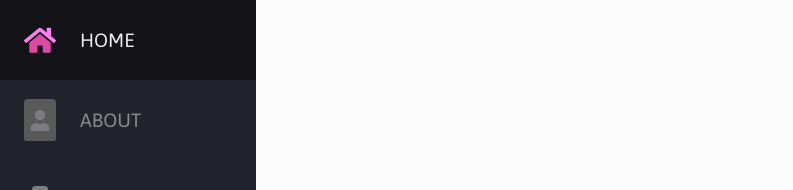
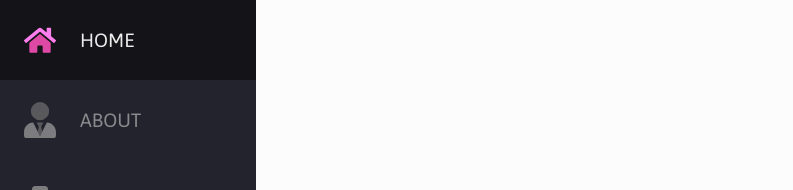
Before and after one commit to danielrs95/personalWeb, a React (Create React App) app: page / in a window 1280 px wide. Shown: the top 190 px of the page, without its empty margins (0-793 px from the left). Built offline with nearby package versions, Linux system fonts and the light colour scheme.

Commit message:
Agrega los iconos dualtone a la barra lateral

```diff
--- a/src/components/LateralHeader.js
+++ b/src/components/LateralHeader.js
@@ -68,21 +68,21 @@ const LateralHeader = () => {
               aria-hidden='true'
               focusable='false'
               data-prefix='fad'
-              data-icon='portrait'
+              data-icon='user-tie'
               role='img'
               xmlns='http://www.w3.org/2000/svg'
-              viewBox='0 0 384 512'
-              class='svg-inline--fa fa-portrait fa-w-12 fa-2x'
+              viewBox='0 0 448 512'
+              class='svg-inline--fa fa-user-tie fa-w-14 fa-2x'
             >
               <g class='fa-group'>
                 <path
                   fill='currentColor'
-                  d='M336 0H48A48 48 0 0 0 0 48v416a48 48 0 0 0 48 48h288a48 48 0 0 0 48-48V48a48 48 0 0 0-48-48zM192 128a64 64 0 1 1-64 64 64.06 64.06 0 0 1 64-64zm112 236.8c0 10.6-10 19.2-22.4 19.2H102.4C90 384 80 375.4 80 364.8v-19.2c0-31.8 30.1-57.6 67.2-57.6h5a103 103 0 0 0 79.6 0h5c37.1 0 67.2 25.8 67.2 57.6z'
+                  d='M191.35 414.77L208 344l-32-56h96l-32 56 16.65 70.77L224 480zM224 256A128 128 0 1 0 96 128a128 128 0 0 0 128 128z'
                   class='fa-secondary'
                 ></path>
                 <path
                   fill='currentColor'
-                  d='M192 256a64 64 0 1 0-64-64 64.06 64.06 0 0 0 64 64zm44.8 32h-5a103 103 0 0 1-79.6 0h-5c-37.1 0-67.2 25.8-67.2 57.6v19.2c0 10.6 10 19.2 22.4 19.2h179.2c12.4 0 22.4-8.6 22.4-19.2v-19.2c0-31.8-30.1-57.6-67.2-57.6z'
+                  d='M319.8 288.6L224 480l-95.8-191.4C56.9 292 0 350.3 0 422.4V464a48 48 0 0 0 48 48h352a48 48 0 0 0 48-48v-41.6c0-72.1-56.9-130.4-128.2-133.8z'
                   class='fa-primary'
                 ></path>
               </g>
```
